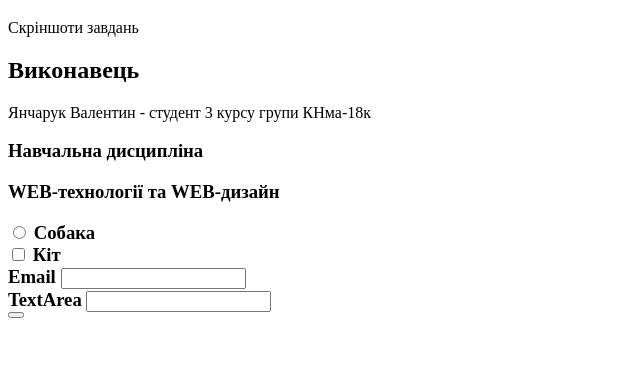
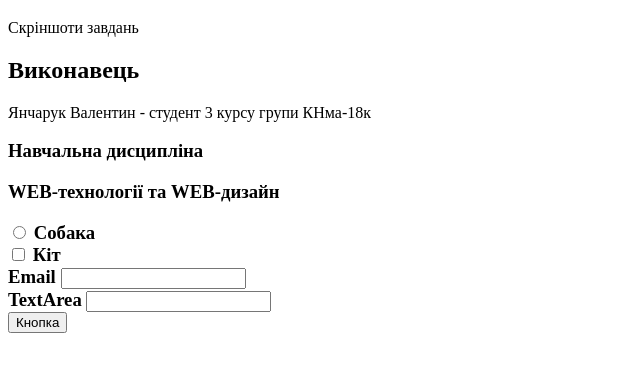
Before and after one commit to ValikYan/Lab1Yancharuk, a plain HTML site: page index.html in a window 1280 px wide. Shown: the part 87-458 px from the top of the page, without its empty margins (0-640 px from the left). Drawn offline with Linux system fonts and the light colour scheme.

Commit message:
button changed

```diff
--- a/index.html
+++ b/index.html
@@ -28,7 +28,7 @@ browser-sync start --server --files "*.html"
 <label for="someTextarea">TextArea</label>
 <input type="textarea" id="someTextarea"><br>
 
-<button type="button" name="button"></button>
+<button type="button" name="button">Кнопка</button>
 
 </body>
 </html>
```
